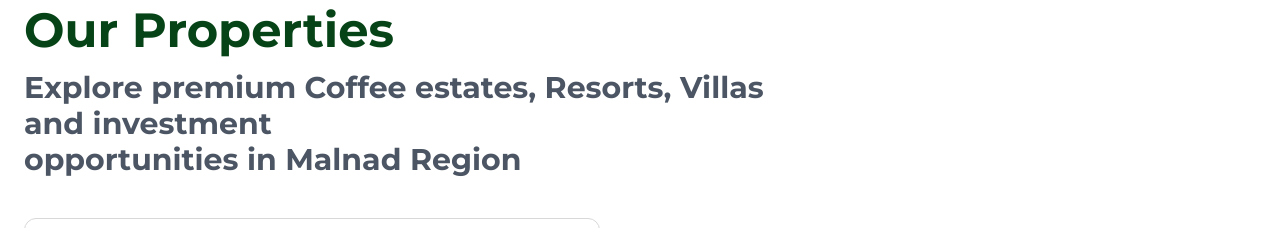
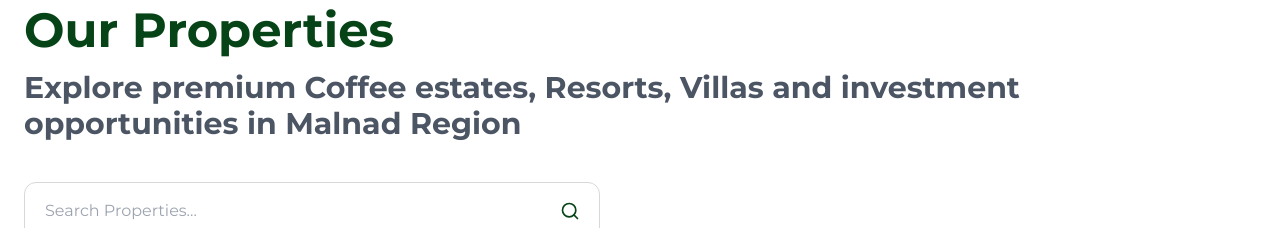
Before and after one commit to quickjustinhxrsh-cloud/Mudigere-properties, a Next.js app: page /properties/demo in a window 1280 px wide. Shown: the part 150-378 px from the top of the page. Built offline with nearby package versions, Linux system fonts and the light colour scheme; no server answers; the database is empty.

Commit message:
Refine properties page introduction layout

```diff
--- a/app/properties/demo/page.tsx
+++ b/app/properties/demo/page.tsx
@@ -41,7 +41,7 @@ export default function DemoPropertiesPage() {
       <div className="max-w-7xl mx-auto px-6">
         <div className="mb-10">
           <h1 className="text-5xl font-bold text-forest mb-4">Our Properties</h1>
-          <p className="text-gray-600 text-2xl md:text-3xl font-bold max-w-3xl leading-10">
+          <p className="text-gray-600 text-2xl md:text-3xl font-bold max-w-[1000px] leading-10">
             Explore premium Coffee estates, Resorts, Villas and investment
             <br />
             opportunities in Malnad Region
--- a/app/properties/page.tsx
+++ b/app/properties/page.tsx
@@ -23,7 +23,7 @@ export default async function PropertiesPage() {
       <section className="section-pad">
         <div className="container-pad">
           <h1 className="text-[clamp(2rem,9vw,3rem)] font-bold leading-tight text-forest lg:pl-[150px]">Our Properties</h1>
-          <p className="mt-4 max-w-3xl text-lg font-medium leading-snug text-[#1f1f1f] sm:text-2xl lg:pl-[150px] lg:text-[32px] lg:leading-none">
+          <p className="mt-4 max-w-[1000px] text-lg font-medium leading-snug text-[#1f1f1f] sm:text-2xl lg:ml-[150px] lg:text-[28px] lg:leading-[1.15]">
             Explore premium Coffee estates, Resorts, Villas and investment
             <br />
             opportunities in Malnad Region
```
